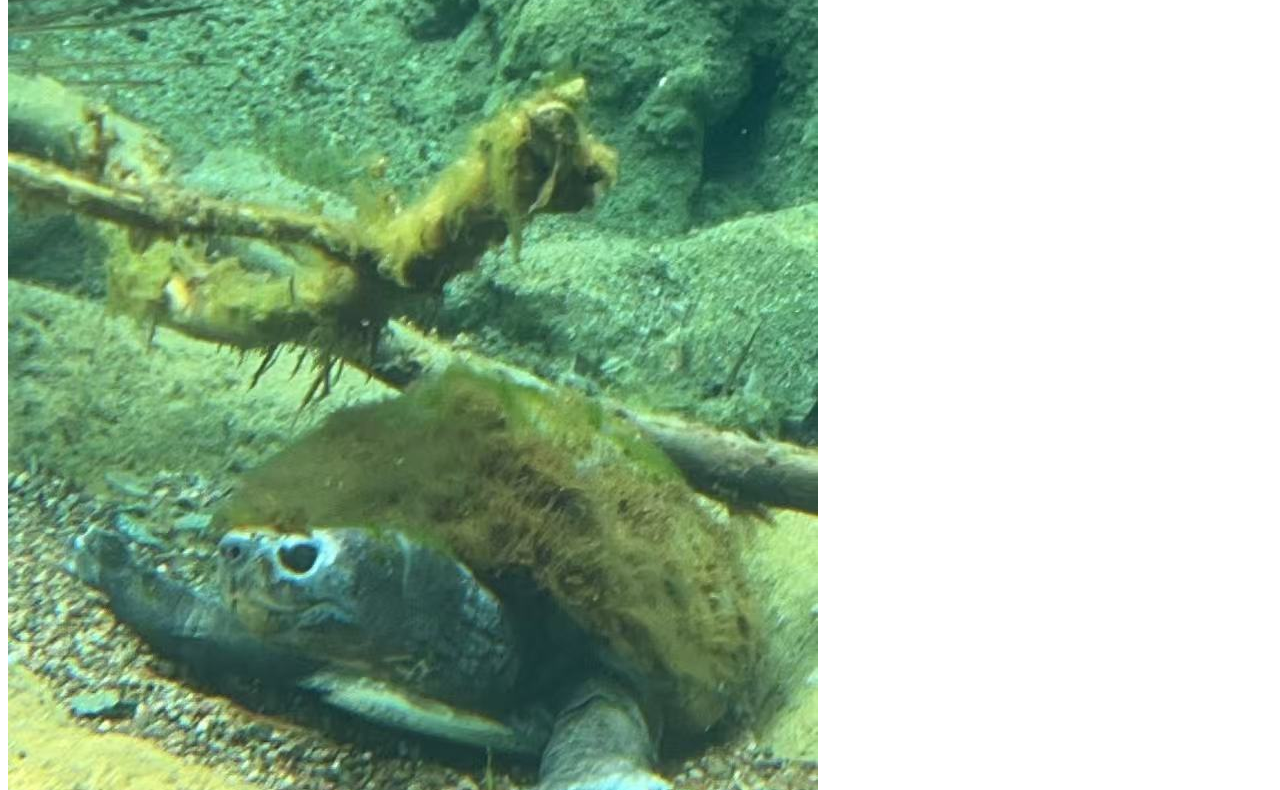
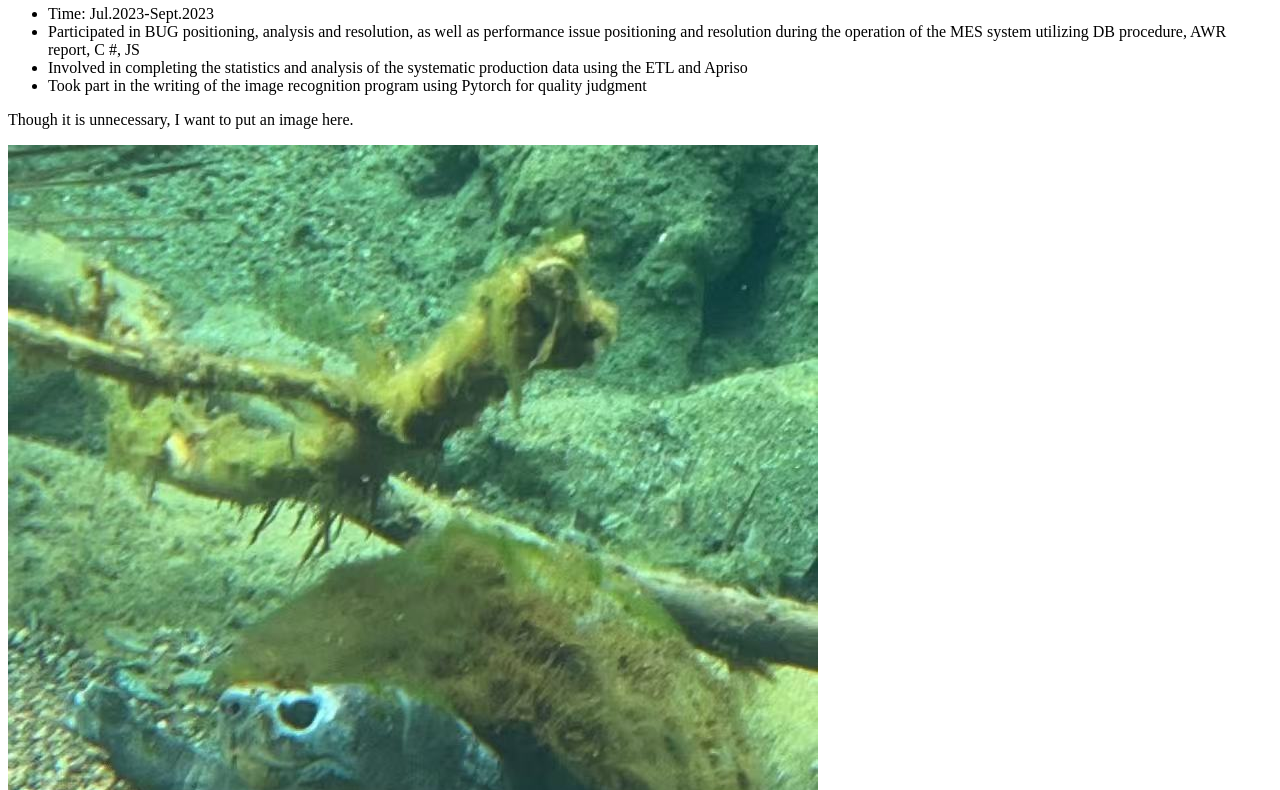
Before and after one commit to AvailableUsernameA/DSC106_lab01, a plain HTML site: page CV.html in a window 1280 px wide. Shown: the part 503-1293 px from the top of the page. Drawn offline with Linux system fonts and the light colour scheme.

Commit message:
Update CV.html

```diff
--- a/CV.html
+++ b/CV.html
@@ -43,6 +43,17 @@
     </article>
 
     <article>
+        <header>
+            <h2>Working Experiences</h2>
+            <ul>
+                <li>Time: <time datetime="2023-07-01">Jul.2023</time>-<time datetime="2023-09-01">Sept.2023</time></li>
+                <li>Participated in BUG positioning, analysis and resolution, as well as performance issue positioning and resolution during the operation of the MES system utilizing DB procedure, AWR report, C #, JS</li>
+                <li>Involved in completing the statistics and analysis of the systematic production data using the ETL and Apriso</li>
+                <li>Took part in the writing of the image recognition program using Pytorch for quality judgment</li>
+            </ul>
+        </header>
+    </article>
+    <article>
         <section>
             <p>Though it is unnecessary, I want to put an image here.</p>
             <img src="images/turtle.jpeg" alt="a turtle I saw in San Diego zoo">
```
